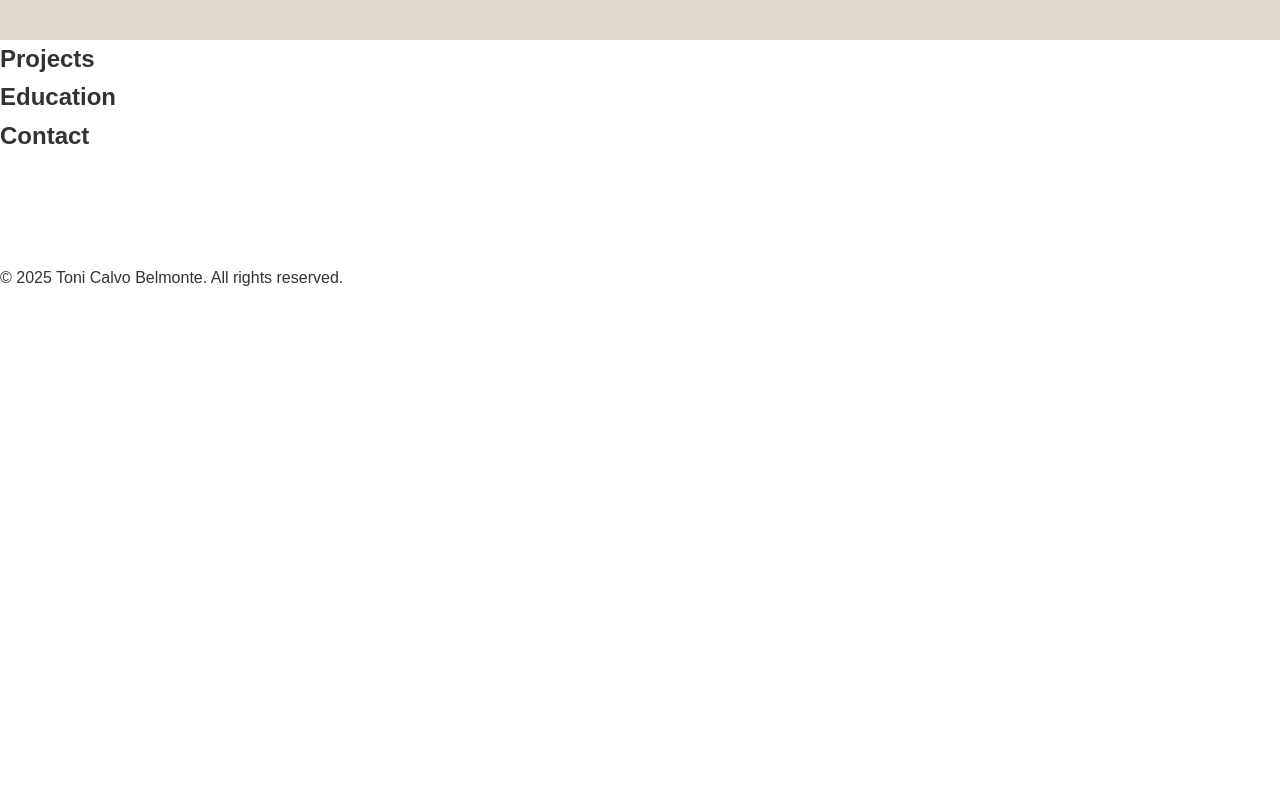
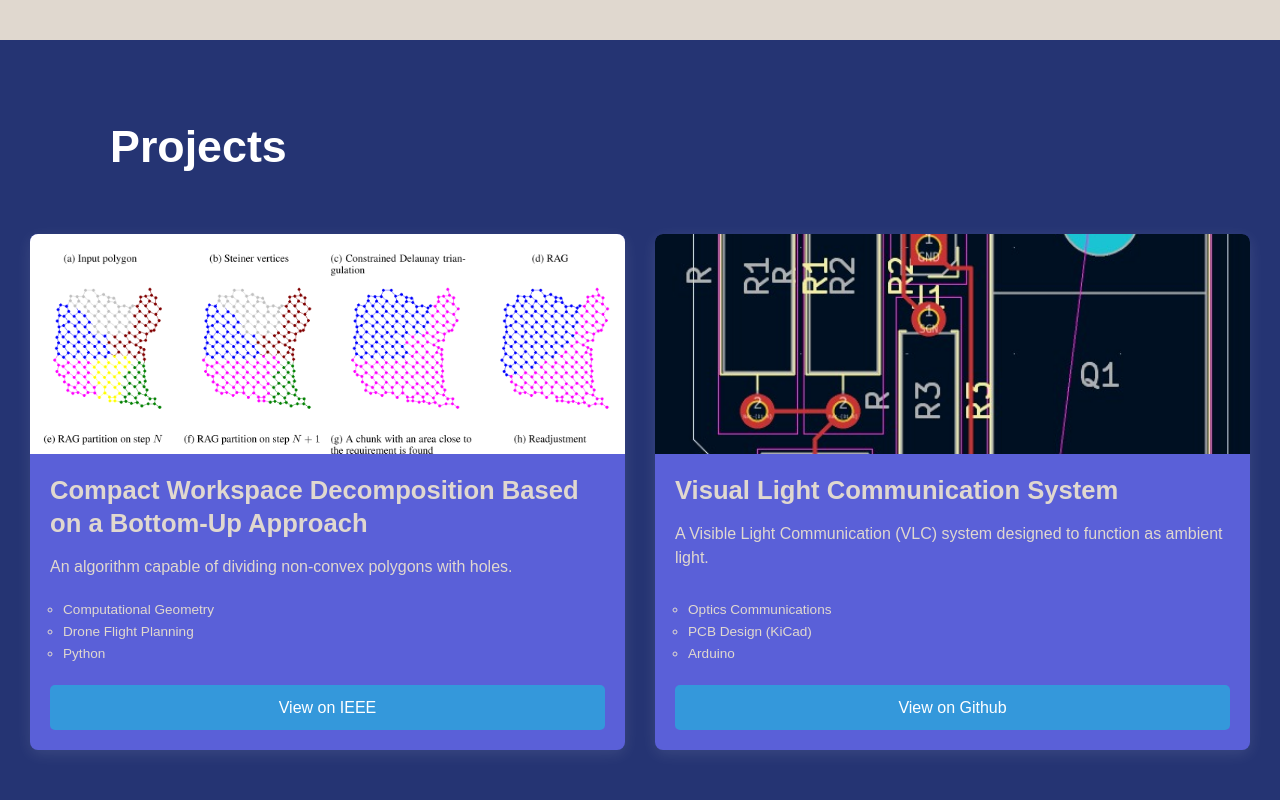
Before and after one commit to Toni-Calvo/portfolio-web, a plain HTML site: page public/index.html in a window 1280 px wide. Shown: the part 1560-2360 px from the top of the page. Before the commit the page ends 1851 px from the top, so only its background shows below. Drawn offline with Linux system fonts and the light colour scheme.

Commit message:
Projects Section

```diff
--- a/public/assets/css/styles.css
+++ b/public/assets/css/styles.css
@@ -2,6 +2,7 @@
     margin: 0;
     padding: 0;
     box-sizing: border-box;
+    scroll-behavior: smooth;
 }
 
 body {
@@ -18,6 +19,34 @@ a {
 ul {
     list-style: none;
 }
+
+.section-title-container {
+    max-width: 1400px;
+    margin: 0 auto;
+    padding-left: 20px;
+}
+
+.section-title {
+    font-size: 2.8rem;
+    margin-bottom: 60px;
+    position: relative;
+    display: inline-block;
+    left: 70px;
+    line-height: 1.2;
+    max-width: calc(100vw - 140px);
+}
+
+/* .section-title::after {
+    content: '';
+    position: absolute;
+    left: 0;
+    bottom: 0;
+    width: 100%;
+    height: 4px;
+    border-radius: 2px;
+    background-color: #2498db;
+    display: block;
+} */
 
 /* HEADER */
 
@@ -285,36 +314,7 @@ ul {
     padding: 80px 20px;
     background-color: #e0d8cf;
     text-align: left;
-    height: 100vh;
-}
-
-.section-title-container {
-    max-width: 1400px;
-    margin: 0 auto;
-    padding-left: 20px;
-}
-
-.section-title {
-    font-size: 2.8rem;
-    color: #171e24;
-    margin-bottom: 60px;
-    position: relative;
-    display: inline-block;
-    left: 70px;
-    line-height: 1.2;
-    max-width: calc(100vw - 140px); /* Account for left positioning and padding */
-}
-
-.section-title::after { /* Underline Experience Title */
-    content: '';
-    position: absolute;
-    left: 0;
-    bottom: 0;
-    width: 100%;
-    height: 4px;
-    border-radius: 2px;
-    background-color: #2498db;
-    display: block;
+    min-height: 100vh;
 }
 
 .timeline-container {
@@ -459,6 +459,95 @@ ul {
     display: none;
 }
 
+/* PROJECTS */
+
+.projects-section {
+    padding: 80px 20px;
+    background-color: #253473; /* colores */
+    text-align: left;
+    min-height: 100vh;
+}
+
+.projects-grid {
+    display: grid;
+    grid-template-columns: repeat(auto-fit, minmax(327px, 1fr));
+    gap: 30px;
+    justify-content: center;
+    max-width: 1220px;
+    margin: 0 auto;
+}
+
+.project-card {
+    background-color: #5a60d8; /* colores */
+    border-radius: 8px;
+    overflow: hidden;
+    box-shadow: 0 4px 15px rgba(255, 255, 255, 0.1);
+    transition: transform 0.3s ease, box-shadow 0.3s ease;
+    display: flex;
+    flex-direction: column;
+}
+
+.project-card:hover {
+    transform: translateY(-5px);
+    box-shadow: 0 8px 25px rgba(255,255,255,0.15);
+}
+
+.project-thumbnail {
+    width: 100%;
+    height: 220px;
+    object-fit: cover;
+    display: block;
+}
+
+.project-info {
+    padding: 20px;
+    flex-grow: 1;
+    display: flex;
+    flex-direction: column;
+    justify-content: space-between;
+}
+
+.project-title {
+    font-size: 1.6rem;
+    color: #e0d8cf; /* colores */
+    margin-bottom: 15px;
+    line-height: 1.3;
+}
+
+.project-description {
+    font-size: 1rem;
+    color: #e0d8cf; /* colores */
+    margin-bottom: 15px;
+    line-height: 1.5;
+    flex-grow: 1;
+}
+
+.project-tags {
+    color: #e0d8cf; /* colores */
+    padding: 5px 13px;
+    border-radius: 4px;
+    font-size: 0.85rem;
+    font-weight: 500;
+    list-style: circle;
+    margin-bottom: 15px;
+}
+
+.btn-view-project {
+    display: inline-block;
+    background-color: #3498db; /* colores */
+    color: #fff; /* colores */
+    padding: 10px 20px;
+    border-radius: 5px;
+    text-align: center;
+    font-size: 1rem;
+    margin-top: auto;
+    transition: background-color 0.3s ease;
+}
+
+.btn-view-project:hover {
+    background-color: #2980b9; /* colores */
+}
+
 /* CONTACT */
 
 .contact-img {
--- a/public/index.html
+++ b/public/index.html
@@ -63,7 +63,7 @@
 
             <section id="experience" class="experience-section">
                 <div class="section-title-container">
-                    <h2 class="section-title">Experience</h2>
+                    <h2 class="section-title" style="color: #171e24">Experience</h2>
                 </div>
 
                 <div class="timeline-container">
@@ -124,8 +124,59 @@
 
             <!-- PROJECTS -->
 
-            <section id="projects">
-                <h2>Projects</h2>
+            <section id="projects" class="projects-section">
+                <div class="section-title-container">
+                    <h2 class="section-title" style="color: #fff">Projects</h2>
+                </div>
+
+                <div class="projects-grid">
+
+                    <div class="project-card">
+                        <img src="assets/images/npd_project.png" alt="Polygon Decomposition Thumbnail" class="project-thumbnail">
+                        <div class="project-info">
+                            <h3 class="project-title">Compact Workspace Decomposition Based on a Bottom-Up Approach</h3>
+                            <p class="project-description">An algorithm capable of dividing non-convex polygons with holes.</p>
+                            <ul class="project-tags">
+                                <li>Computational Geometry</li>
+                                <li>Drone Flight Planning</li>
+                                <li>Python</li>
+                            </ul>
+                            <a href="https://ieeexplore.ieee.org/document/10824800" target="_blank" class="btn-view-project">View on IEEE</a>
+                        </div>
+                    </div>
+
+                    <div class="project-card">
+                        <img src="assets/images/vlcs_project.jpg" alt="VLCS Thumbnail" class="project-thumbnail">
+                        <div class="project-info">
+                            <h3 class="project-title">Visual Light Communication System</h3>
+                            <p class="project-description">A Visible Light Communication (VLC) system designed to function as ambient light.</p>
+                            <ul class="project-tags">
+                                <li>Optics Communications</li>
+                                <li>PCB Design (KiCad)</li>
+                                <li>Arduino</li>
+                            </ul>
+                            <a href="https://github.com/Toni-Calvo/Visual-Light-Communication-System" target="_blank" class="btn-view-project">View on Github</a>
+                        </div>
+                    </div>
+
+
+                    <!-- Project template -->
+
+                    <!-- <div class="project-card">
+                        <img src="assets/images/" alt="Project Thumbnail" class="project-thumbnail">
+                        <div class="project-info">
+                            <h3 class="project-title">Project Title</h3>
+                            <p class="project-description">Project Description</p>
+                            <ul class="project-tags">
+                                <li>Tag 1</li>
+                                <li>Tag 2</li>
+                                <li>Tag 3</li>
+                            </ul>
+                            <a href="projects/" class="btn-view-project">Button</a>
+                        </div>
+                    </div> -->
+
+                </div>
 
             </section>
 
```
Also changed, not shown: public/index_es.html (+37 -21 lines), public/assets/images/npd_project.png (added), public/assets/images/vlcs_project.jpg (added).
